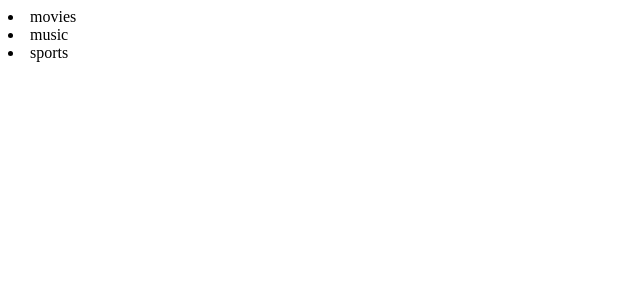
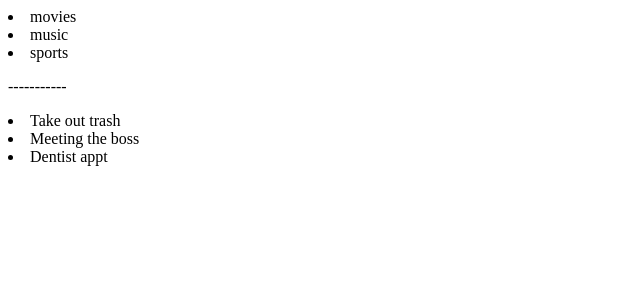
Before and after one commit to tolaoni11/Props-example, a React (Vite) app: page / in a window 1280 px wide. Shown: the top 300 px of the page, without its empty margins (0-640 px from the left). Built offline with nearby package versions, Linux system fonts and the light colour scheme.

Commit message:
Mapping Array of objects

```diff
--- a/src/components/Example6.jsx
+++ b/src/components/Example6.jsx
@@ -23,13 +23,18 @@ export default function Example6() {
     },
   ];
 
-  //map function
-
+  //map is used to loop through array
   return (
     <>
       {hobbies.map((h) => (
         <li>{h}</li>
       ))}
+
+      <p>-----------</p>
+
+      {todos.map((todo) => (
+        <li>{todo.text}</li>
+      ))}
     </>
   );
 }
```
